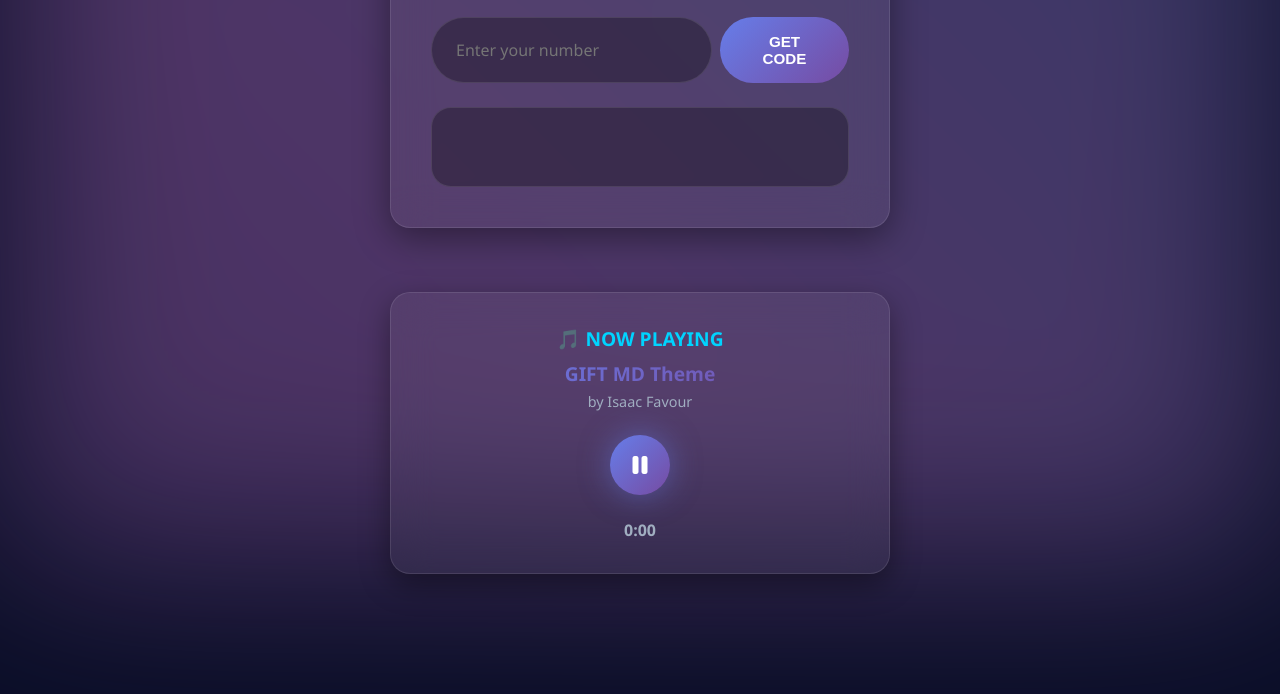
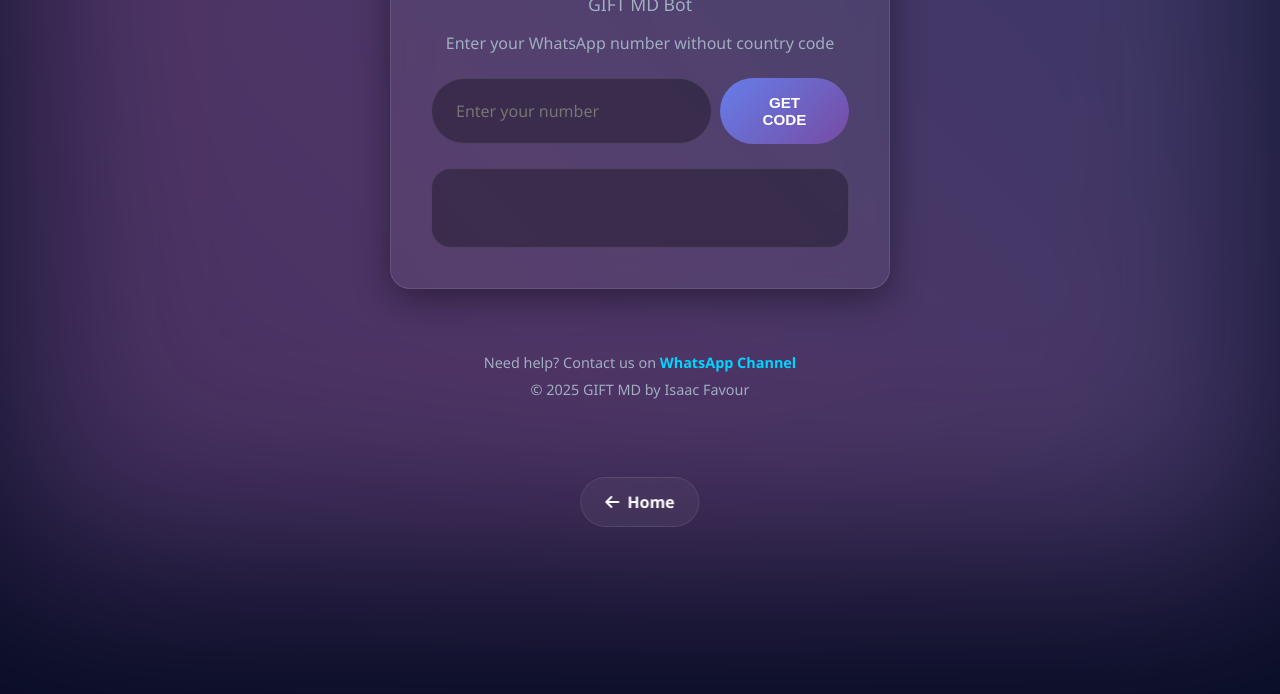
Before and after one commit to isaacodofin/Pair, a website: page public/pair.html in a window 1280 px wide. Shown: the part 241-935 px from the top of the page. After the commit the page ends 800 px from the top, so only its background shows below. Drawn offline with nearby package versions, Linux system fonts and the light colour scheme.

Commit message:
Update pair.html

```diff
--- a/public/pair.html
+++ b/public/pair.html
@@ -32,11 +32,12 @@
       display: flex;
       flex-direction: column;
       align-items: center;
+      justify-content: center;
       position: relative;
       overflow-x: hidden;
       color: var(--text);
       background: var(--bg-dark);
-      padding: 80px 20px 120px;
+      padding: 80px 20px 100px;
     }
 
     /* Animated gradient background - same as landing page */
@@ -264,80 +265,12 @@
       box-shadow: var(--glow);
     }
 
-    /* Music player */
-    .music-player {
-      width: 100%;
-      max-width: 500px;
-      background: var(--glass);
-      backdrop-filter: blur(var(--blur));
-      border-radius: var(--radius);
-      padding: 2rem;
-      box-shadow: 0 10px 30px rgba(0, 0, 0, 0.4);
-      border: 1px solid rgba(255, 255, 255, 0.1);
-      z-index: 90;
-      text-align: center;
-      margin-top: 2rem;
-    }
-
-    .music-player h3 {
-      color: var(--secondary);
-      margin-bottom: 0.5rem;
-      font-size: 1.2rem;
-      font-weight: 600;
-    }
-
-    .music-title {
-      font-weight: 700;
-      font-size: 1.2rem;
-      margin-bottom: 0.3rem;
-      background: var(--primary);
-      -webkit-background-clip: text;
-      -webkit-text-fill-color: transparent;
-    }
-
-    .music-subtitle {
-      color: var(--muted);
-      font-size: 0.9rem;
-      margin-bottom: 1.5rem;
-    }
-
-    .play-btn {
-      background: var(--primary);
-      border: none;
-      border-radius: 50%;
-      width: 60px;
-      height: 60px;
-      display: flex;
-      align-items: center;
-      justify-content: center;
-      margin: 0 auto;
-      cursor: pointer;
-      box-shadow: var(--glow);
-      transition: var(--transition);
-    }
-
-    .play-btn:hover {
-      transform: scale(1.1);
-      box-shadow: 0 0 40px rgba(102, 126, 234, 0.6);
-    }
-
-    .play-btn i {
-      color: white;
-      font-size: 1.5rem;
-    }
-
-    .time-display {
-      margin-top: 1.5rem;
-      font-size: 1rem;
-      color: var(--muted);
-      font-weight: 600;
-    }
-
-    /* Back to home button */
+    /* Back to home button - MOVED TO BOTTOM CENTER */
     .back-home {
       position: fixed;
-      top: 1rem;
-      left: 1rem;
+      bottom: 2rem;
+      left: 50%;
+      transform: translateX(-50%);
       background: var(--glass);
       backdrop-filter: blur(var(--blur));
       border: 1px solid rgba(255, 255, 255, 0.1);
@@ -355,8 +288,27 @@
 
     .back-home:hover {
       background: var(--primary);
-      transform: translateX(-5px);
+      transform: translateX(-50%) translateY(-5px);
       box-shadow: var(--glow);
+    }
+
+    /* Footer info */
+    .footer-info {
+      margin-top: 2rem;
+      text-align: center;
+      color: var(--muted);
+      font-size: 0.9rem;
+    }
+
+    .footer-info a {
+      color: var(--secondary);
+      text-decoration: none;
+      font-weight: 600;
+      transition: var(--transition);
+    }
+
+    .footer-info a:hover {
+      color: var(--highlight);
     }
 
     /* Responsive design */
@@ -381,13 +333,10 @@
         width: 100%;
       }
 
-      .music-player {
-        padding: 1.5rem;
-      }
-
       .back-home {
         padding: 0.6rem 1rem;
         font-size: 0.9rem;
+        bottom: 1.5rem;
       }
     }
   </style>
@@ -409,7 +358,7 @@
     <div class="particle" style="width: 4px; height: 4px; left: 90%; animation-delay: 1s;"></div>
   </div>
 
-  <!-- Back to Home Button -->
+  <!-- Back to Home Button - NOW AT BOTTOM CENTER -->
   <a href="/" class="back-home">
     <i class="fas fa-arrow-left"></i>
     <span>Home</span>
@@ -449,16 +398,10 @@
       <button id="copy-code" onclick="copyCode()">COPY CODE</button>
     </div>
 
-    <!-- Music Player -->
-    <div class="music-player">
-      <h3>🎵 NOW PLAYING</h3>
-      <div class="music-title">GIFT MD Theme</div>
-      <div class="music-subtitle">by Isaac Favour</div>
-      <button class="play-btn" onclick="togglePlay()">
-        <i class="fas fa-pause" id="play-icon"></i>
-      </button>
-      <div class="time-display" id="time1">0:00</div>
-      <audio id="audio1" src="https://url.bwmxmd.online/Adams.ioeeyulj.m4a" loop></audio>
+    <!-- Footer Info -->
+    <div class="footer-info">
+      <p>Need help? Contact us on <a href="https://whatsapp.com/channel/0029Va90zAnIHphOuO8Msp3A" target="_blank">WhatsApp Channel</a></p>
+      <p style="margin-top: 0.5rem;">© 2025 GIFT MD by Isaac Favour</p>
     </div>
   </div>
 
@@ -542,45 +485,6 @@
       }
     });
 
-    // Music player controls
-    const audio = document.getElementById('audio1');
-    const playBtn = document.querySelector('.play-btn');
-    const playIcon = document.getElementById('play-icon');
-    const timeDisplay = document.getElementById('time1');
-
-    // Auto-play music when page loads
-    document.addEventListener('click', function initAudio() {
-      audio.play().then(() => {
-        playIcon.classList.replace('fa-play', 'fa-pause');
-        updateTimeDisplay();
-      }).catch(error => {
-        console.log('Auto-play prevented:', error);
-      });
-      document.removeEventListener('click', initAudio);
-    }, { once: true });
-
-    function togglePlay() {
-      if (audio.paused) {
-        audio.play();
-        playIcon.classList.replace('fa-play', 'fa-pause');
-      } else {
-        audio.pause();
-        playIcon.classList.replace('fa-pause', 'fa-play');
-      }
-    }
-
-    function updateTimeDisplay() {
-      const minutes = Math.floor(audio.currentTime / 60);
-      const seconds = Math.floor(audio.currentTime % 60);
-      timeDisplay.textContent = `${minutes}:${String(seconds).padStart(2, '0')}`;
-
-      if (!audio.paused) {
-        requestAnimationFrame(updateTimeDisplay);
-      }
-    }
-
-    audio.addEventListener('timeupdate', updateTimeDisplay);
-
     // Battery status indicator
     async function updateBattery() {
       if (navigator.getBattery) {
```
